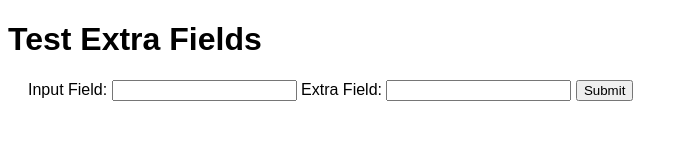
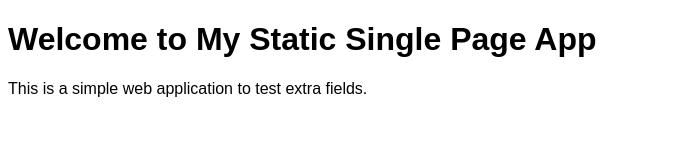
Before and after one commit to 24f2002843/test-extra-fields, a plain HTML site: page index.html in a window 1280 px wide. Shown: the whole page, without its empty margins (0-688 px from the left). Drawn offline with Linux system fonts and the light colour scheme.

Commit message:
Update index.html

```diff
--- a/index.html
+++ b/index.html
@@ -3,19 +3,14 @@
 <head>
     <meta charset="UTF-8">
     <meta name="viewport" content="width=device-width, initial-scale=1.0">
+    <title>Static Single Page App</title>
     <link rel="stylesheet" href="style.css">
-    <title>Extra Fields Error Test</title>
 </head>
 <body>
-    <h1>Test Extra Fields</h1>
-    <form id="test-form">
-        <label for="input-field">Input Field:</label>
-        <input type="text" id="input-field" name="input-field" required>
-        <label for="extra-field">Extra Field:</label>
-        <input type="text" id="extra-field" name="extra-field">
-        <button type="submit">Submit</button>
-    </form>
-    <div id="result"></div>
+    <h1>Welcome to My Static Single Page App</h1>
+    <div id="content">
+        <p>This is a simple web application to test extra fields.</p>
+    </div>
     <script src="main.js"></script>
 </body>
 </html>
```
